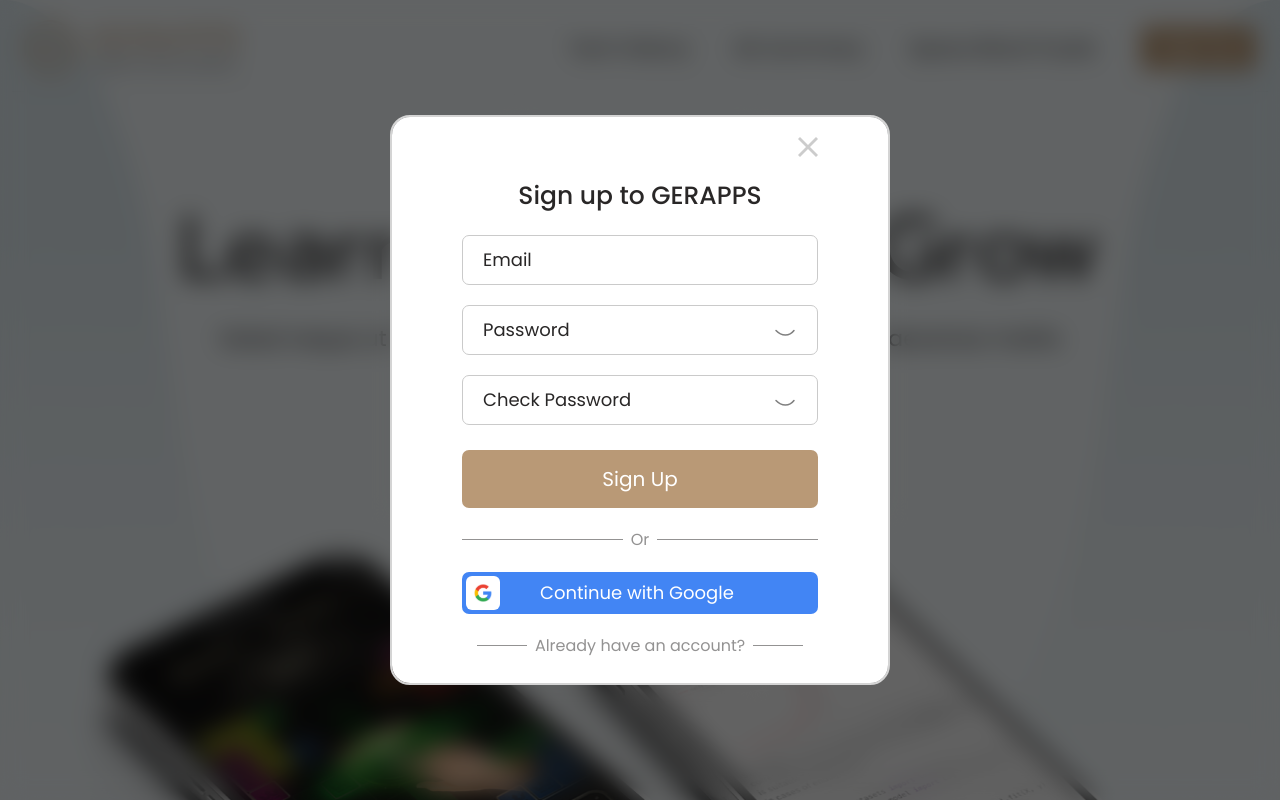
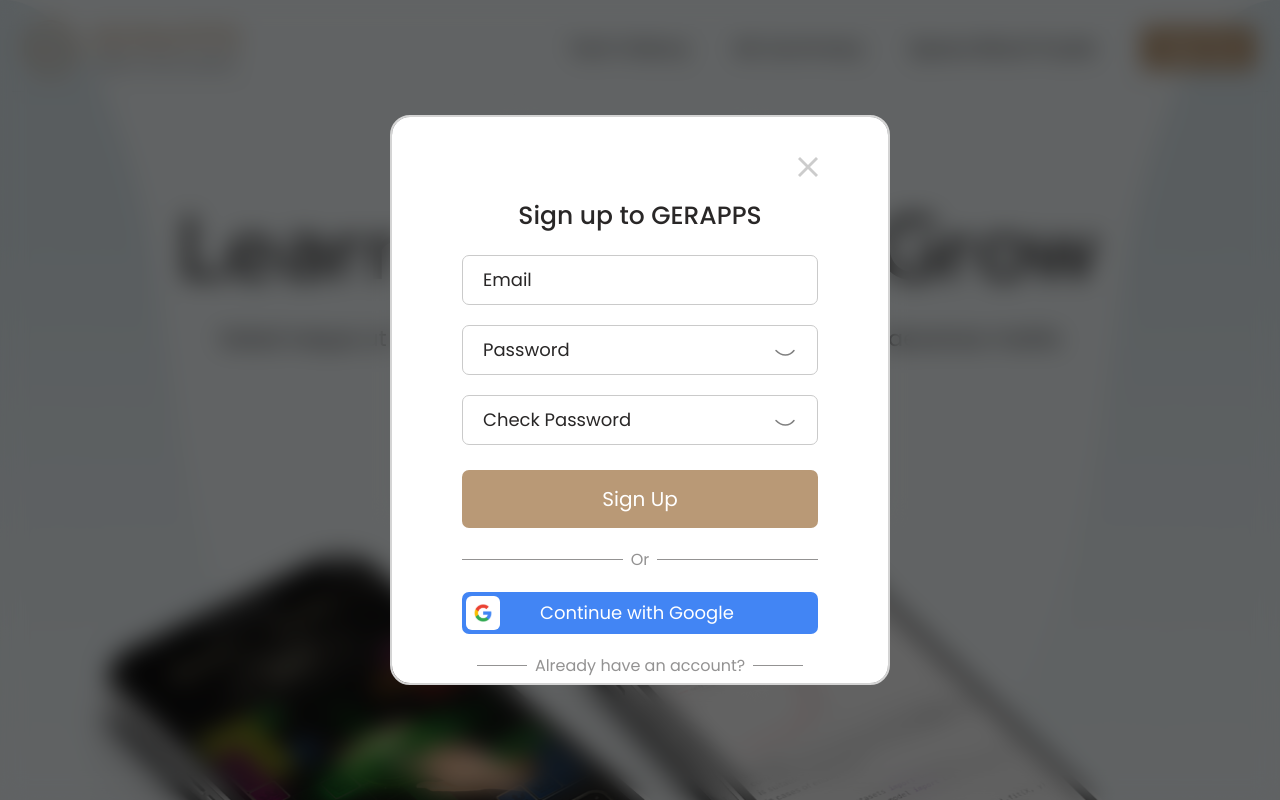
Before and after one commit to AshishBoora1/project, a React (Vite) app: page / in a window 1280 px wide. Both pictures are taken after a click on the button "Sign Up". Shown: the top 800 px of the page. Built offline with nearby package versions, Linux system fonts and the light colour scheme.

Commit message:
code push

```diff
--- a/src/account/SignUp.jsx
+++ b/src/account/SignUp.jsx
@@ -60,7 +60,7 @@
 
   return (
     <>
-      <div className=" bg-white md:rounded-[20px] md:border-[2px] border-[#D4D4D4]  px-[34px] md:px-[70px] pt-5 pb-10 w-screen md:w-[500px] gap-5 h-screen md:min-h-full  md:h-[570px] h_auto overflow-auto flex flex-col justify-evenly relative md:justify-between items-center">
+      <div className=" bg-white md:rounded-[20px] md:border-[2px] border-[#D4D4D4]  px-[34px] md:px-[70px]  py-10 w-screen md:w-[500px] gap-5 h-screen md:min-h-full  md:h-[570px] h_auto overflow-auto flex flex-col justify-evenly relative md:justify-between items-center">
         <div className=" flex justify-end items-end w-full">
           <button onClick={() => setShowHideContext(null)}>
             <CrossIcon clr={"#ccc"} />
```
